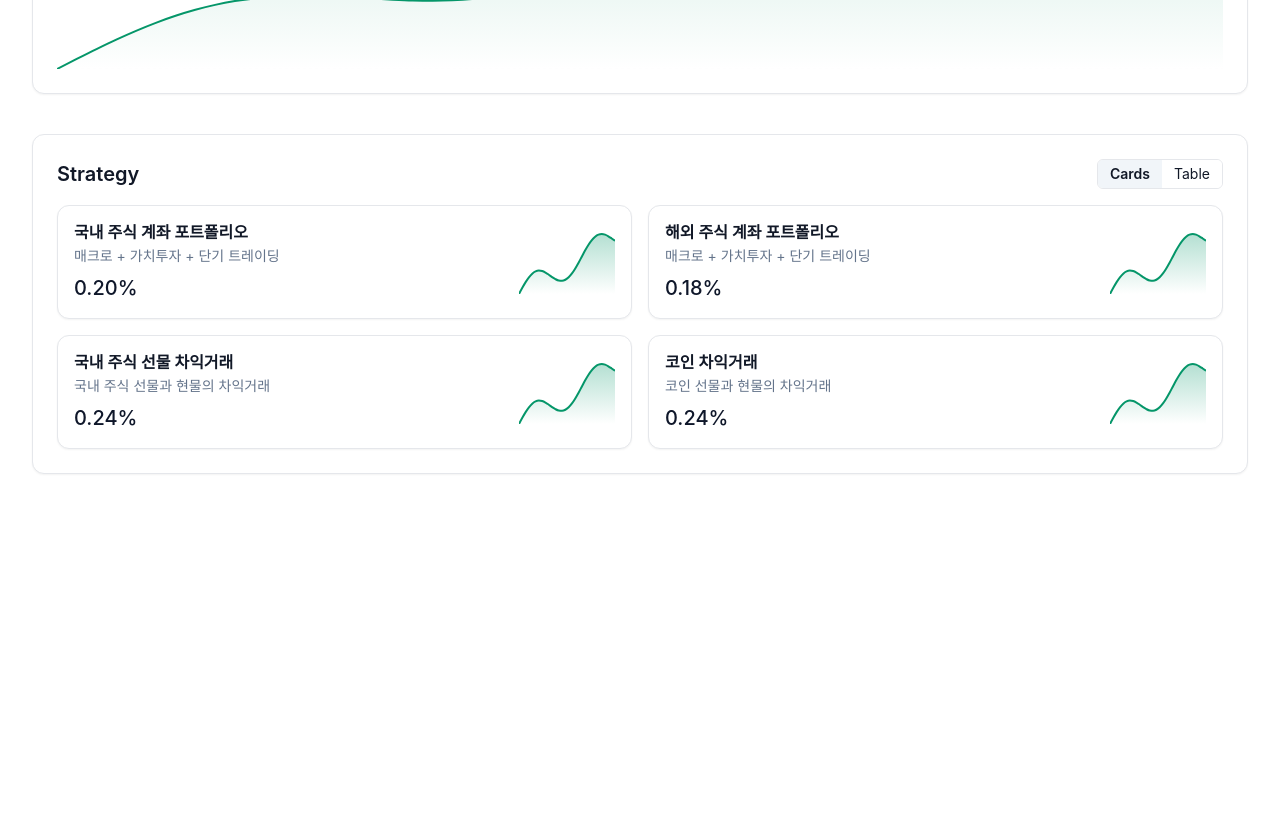
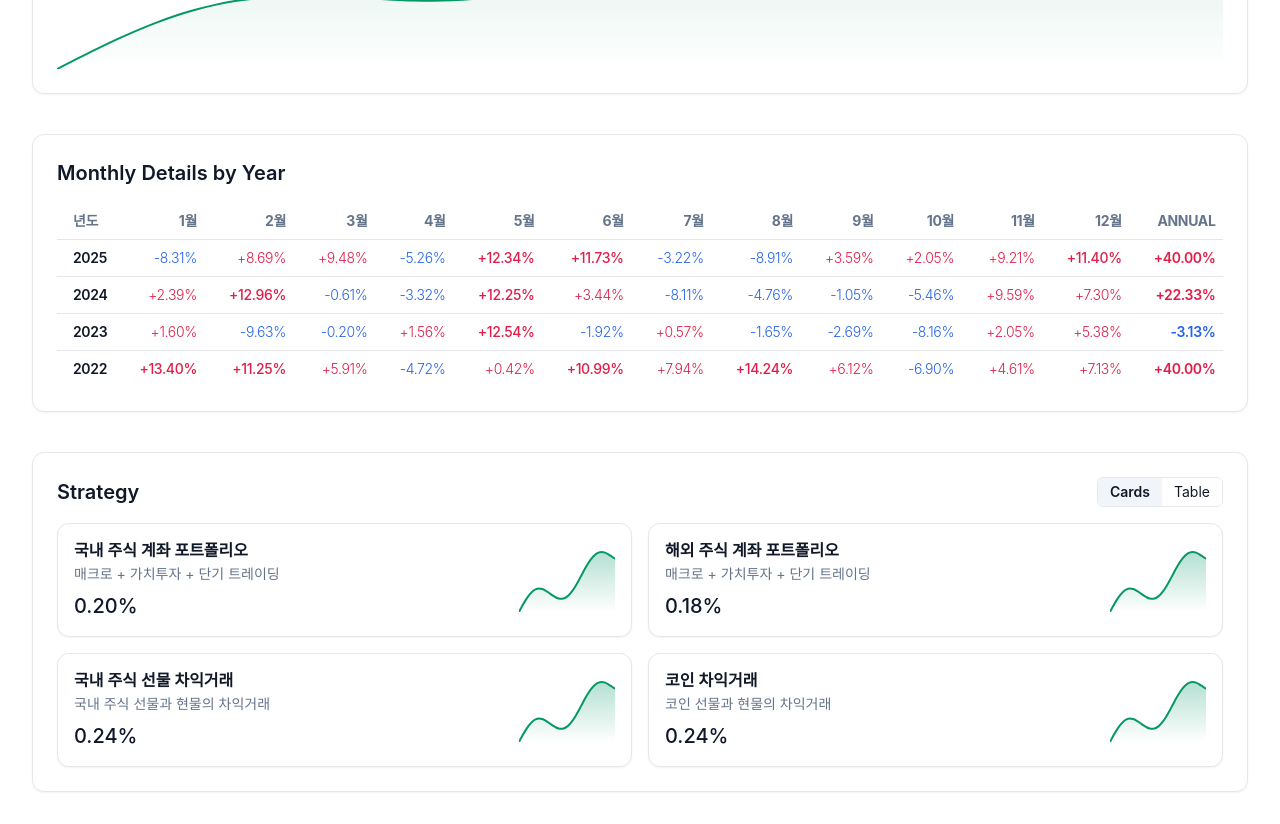
Before and after one commit to alphastore-tech/dashboard-frontend, a Next.js app: page / in a window 1280 px wide. Shown: the part 940-1764 px from the top of the page. Before the commit the page ends 1446 px from the top, so only its background shows below. Built offline with nearby package versions, Linux system fonts and the light colour scheme.

Commit message:
Add: montly details by year

```diff
--- a/app/page.tsx
+++ b/app/page.tsx
@@ -55,6 +55,29 @@ const PIE_COLORS = [
   '#65a30d',
   '#ea580c',
   '#4338ca',
+];
+
+const MONTHLY_MOCK = [
+  {
+    year: 2025,
+    months: [-8.31, 8.69, 9.48, -5.26, 12.34, 11.73, -3.22, -8.91, 3.59, 2.05, 9.21, 11.4],
+    annual: 40.0,
+  },
+  {
+    year: 2024,
+    months: [2.39, 12.96, -0.61, -3.32, 12.25, 3.44, -8.11, -4.76, -1.05, -5.46, 9.59, 7.3],
+    annual: 22.33,
+  },
+  {
+    year: 2023,
+    months: [1.6, -9.63, -0.2, 1.56, 12.54, -1.92, 0.57, -1.65, -2.69, -8.16, 2.05, 5.38],
+    annual: -3.13,
+  },
+  {
+    year: 2022,
+    months: [13.4, 11.25, 5.91, -4.72, 0.42, 10.99, 7.94, 14.24, 6.12, -6.9, 4.61, 7.13],
+    annual: 40.0,
+  },
 ];
 
 const fmtCur = (n: number) => `₩${n.toLocaleString()}`;
@@ -181,6 +204,57 @@ export default function OverviewPage() {
         </div>
       </section>
 
+      {/* 4️⃣ Monthly Details by Year */}
+      <section className="rounded-xl border border-border bg-white shadow-sm p-6 space-y-4">
+        <h2 className="text-xl font-semibold">Monthly Details by Year</h2>
+        <div className="overflow-x-auto">
+          <table className="w-full text-sm tracking-tight">
+            <thead className="text-slate-500 border-b">
+              <tr>
+                <th className="px-4 py-2 text-left">년도</th>
+                {[
+                  '1월',
+                  '2월',
+                  '3월',
+                  '4월',
+                  '5월',
+                  '6월',
+                  '7월',
+                  '8월',
+                  '9월',
+                  '10월',
+                  '11월',
+                  '12월',
+                ].map((m) => (
+                  <th key={m} className="px-4 py-2 text-right">
+                    {m}
+                  </th>
+                ))}
+                <th className="px-4 py-2 text-right">ANNUAL</th>
+              </tr>
+            </thead>
+            <tbody>
+              {MONTHLY_MOCK.map((row) => (
+                <tr key={row.year} className="border-b last:border-0">
+                  <td className="px-4 py-2 font-semibold text-black-600">{row.year}</td>
+                  {row.months.map((v, idx) => (
+                    <td
+                      key={idx}
+                      className={`px-4 py-2 text-right ${Math.abs(v) > 15 ? 'font-semibold' : Math.abs(v) > 10 ? 'font-medium' : 'font-light'} ${color(v)}`}
+                    >
+                      {fmtPct(v)}
+                    </td>
+                  ))}
+                  <td className={`px-4 py-2 text-right font-semibold ${color(row.annual)}`}>
+                    {fmtPct(row.annual)}
+                  </td>
+                </tr>
+              ))}
+            </tbody>
+          </table>
+        </div>
+      </section>
+
       {/* 4️⃣ Strategy */}
       <section className="space-y-4 rounded-xl border border-border bg-white p-6 shadow-sm dark:border-slate-700 dark:bg-slate-800">
         <div className="flex items-center justify-between">
```
